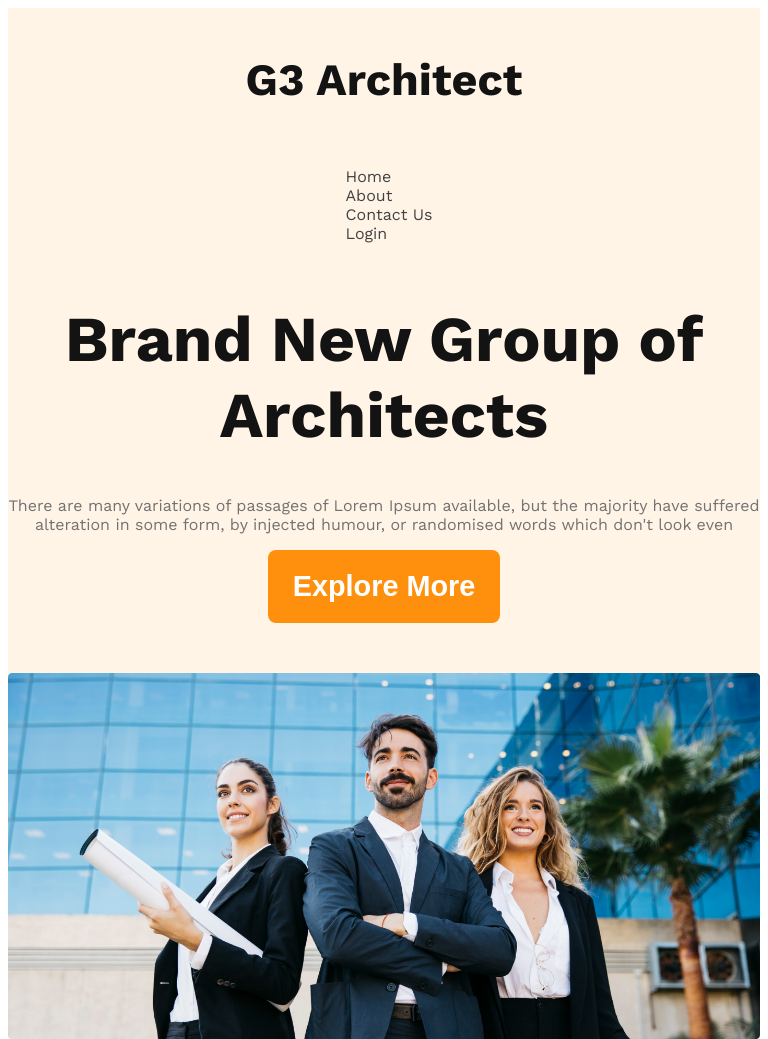
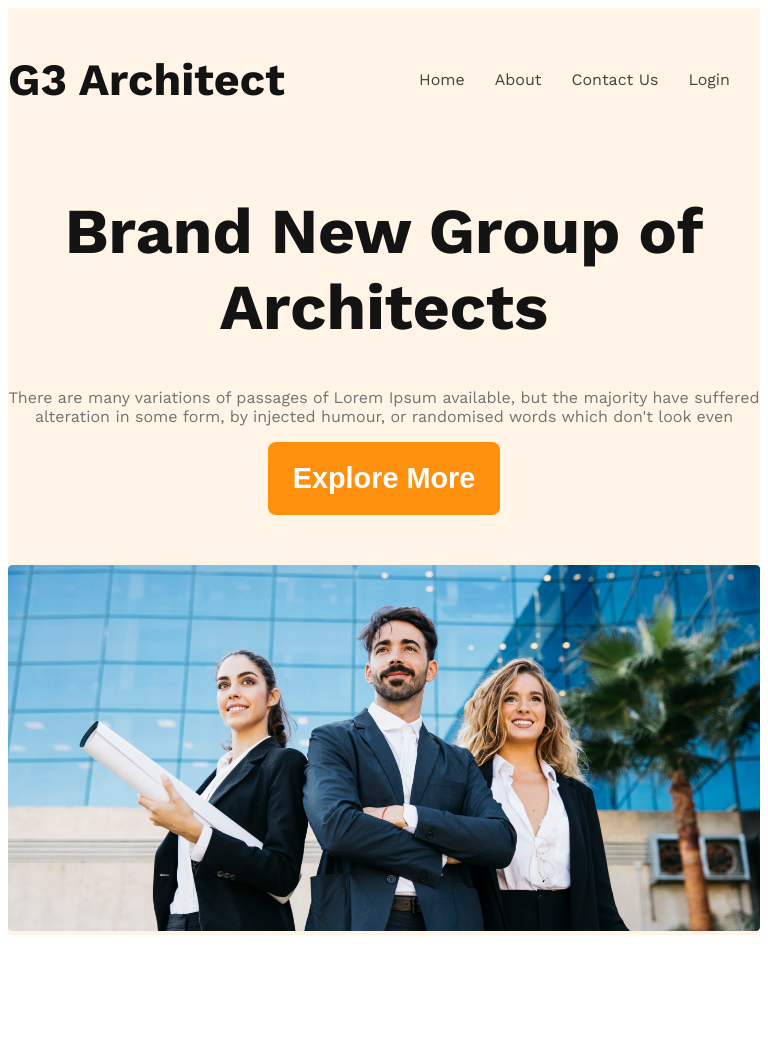
Before and after one commit to nazmul6567/g3-architect-website, a plain HTML site: page index.html in a window 768 px wide. Shown: the top 1039 px of the page. Drawn offline with nearby package versions, Linux system fonts and the light colour scheme.

Commit message:
completing but not

```diff
--- a/index.css
+++ b/index.css
@@ -101,6 +101,7 @@ main > section {
   grid-template-columns: repeat(2, 1fr);
   gap: 24px;
 }
+
 .our-feature {
   margin-left: 130px;
   max-width: 530px;
@@ -217,8 +218,6 @@ main > section {
 }
 
 @media screen and (min-width: 576px) and (max-width: 992px) {
-  .navbar,
-  .nav-links,
   .team,
   .feature {
     flex-direction: column;
```
